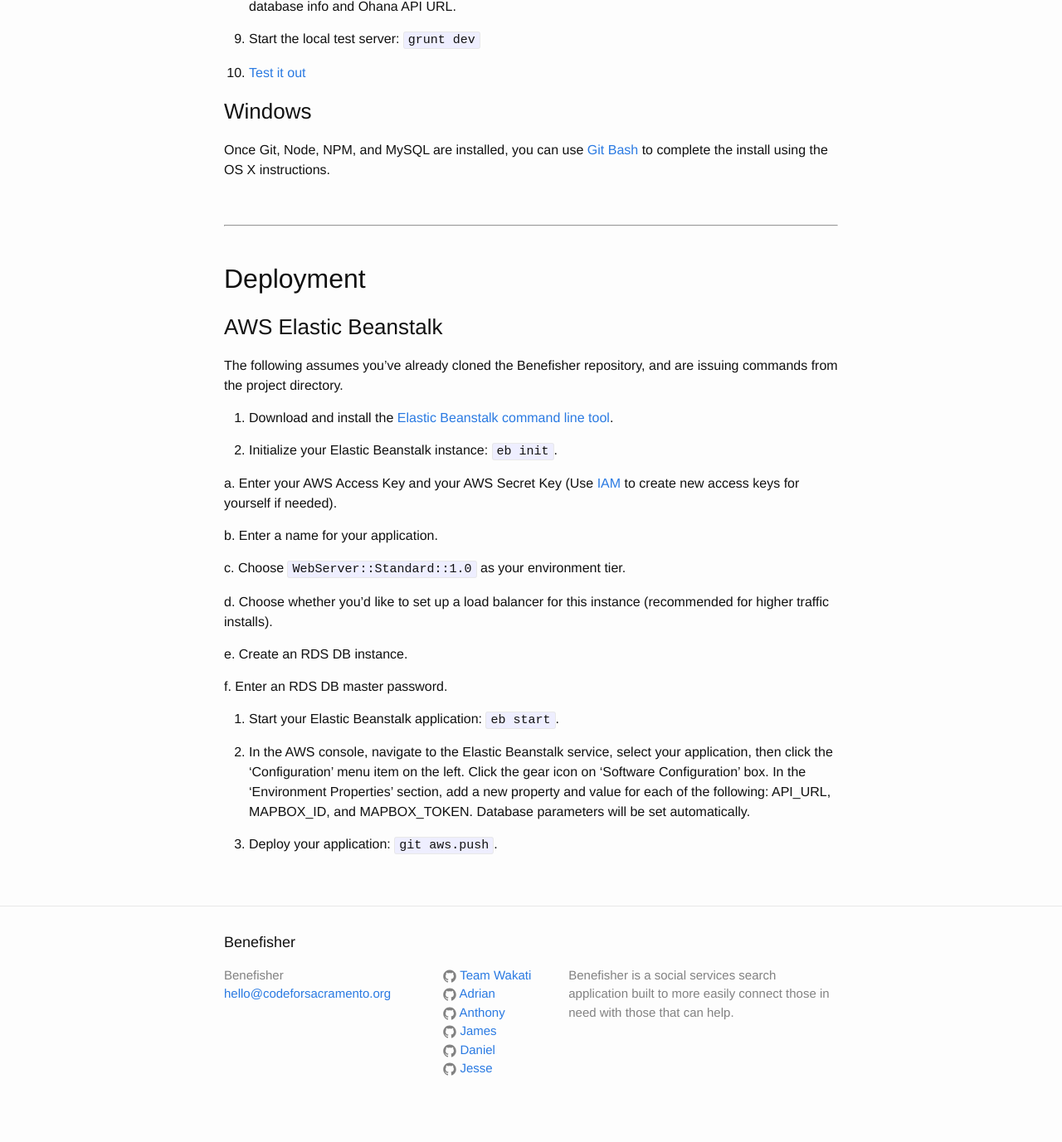
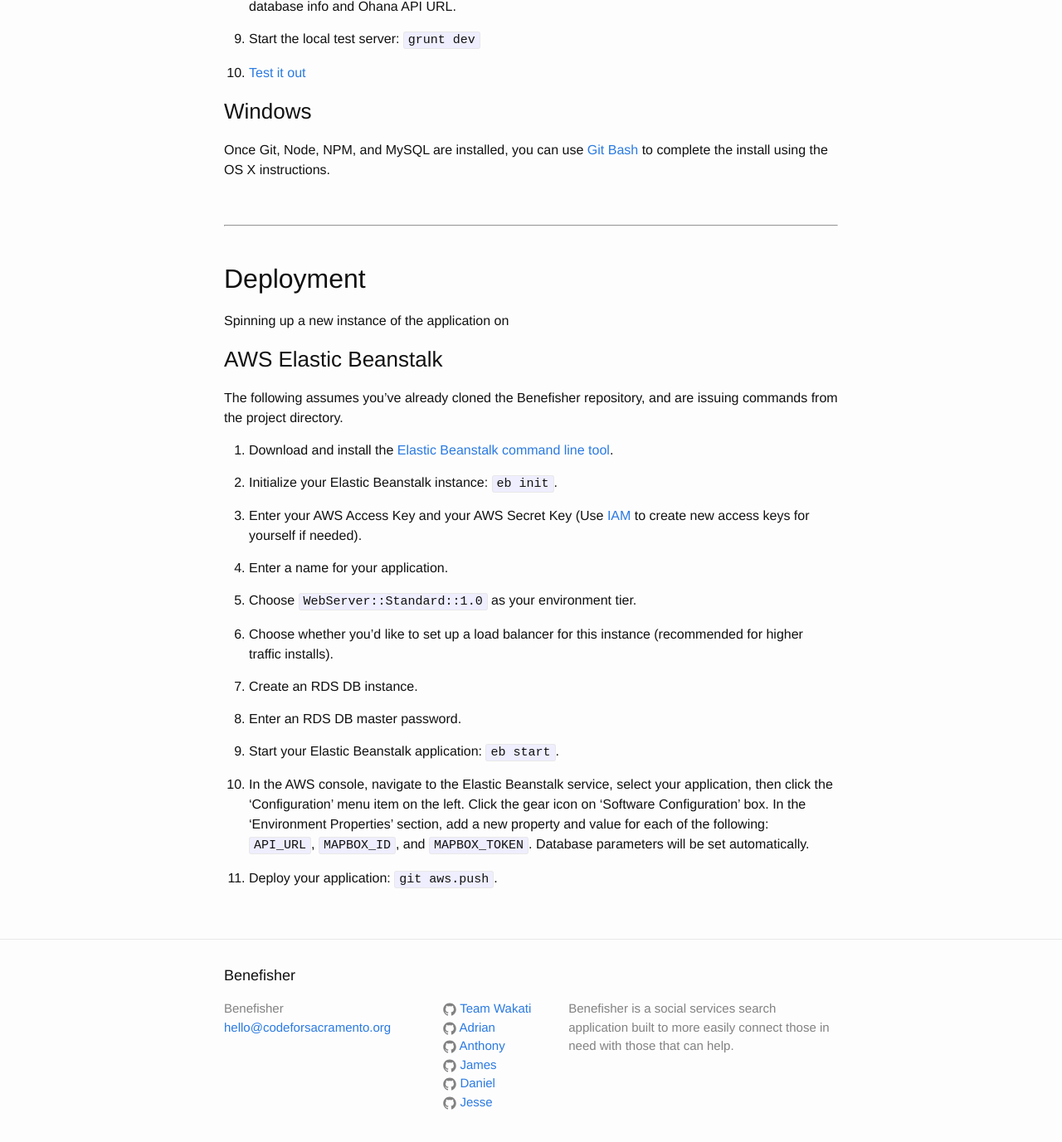
Before and after one commit to code4sac/benefisher, a Jekyll site: the page built from start.md, in a window 1280 px wide and 1400 px high, scrolled down 1114 px. Shown: the top 1377 px of the window at 83% size. Built offline with Jekyll 4.4.1, drawn with Linux system fonts in a browser that asks for light colours; some of the changed lines change nothing that is shown.

Commit message:
Update start.md

```diff
--- a/start.md
+++ b/start.md
@@ -52,6 +52,7 @@
 <br />
 
 ##Deployment
+Spinning up a new instance of the application on
 
 ###AWS Elastic Beanstalk
 
@@ -61,20 +62,20 @@
 
 2. Initialize your Elastic Beanstalk instance: `eb init`.
 
-  a. Enter your AWS Access Key and your AWS Secret Key (Use [IAM](http://docs.aws.amazon.com/IAM/latest/UserGuide/ManagingCredentials.html) to create new access keys for yourself if needed).
+  1. Enter your AWS Access Key and your AWS Secret Key (Use [IAM](http://docs.aws.amazon.com/IAM/latest/UserGuide/ManagingCredentials.html) to create new access keys for yourself if needed).
 
-  b. Enter a name for your application.
+  2. Enter a name for your application.
 
-  c. Choose `WebServer::Standard::1.0` as your environment tier.
+  3. Choose `WebServer::Standard::1.0` as your environment tier.
 
-  d. Choose whether you'd like to set up a load balancer for this instance (recommended for higher traffic installs).
+  4. Choose whether you'd like to set up a load balancer for this instance (recommended for higher traffic installs).
 
-  e. Create an RDS DB instance.
+  5. Create an RDS DB instance.
 
-  f. Enter an RDS DB master password.
+  6. Enter an RDS DB master password.
 
 3. Start your Elastic Beanstalk application: `eb start`.
 
-4. In the AWS console, navigate to the Elastic Beanstalk service, select your application, then click the 'Configuration' menu item on the left. Click the gear icon on 'Software Configuration' box. In the 'Environment Properties' section, add a new property and value for each of the following: API_URL, MAPBOX_ID, and MAPBOX_TOKEN. Database parameters will be set automatically.
+4. In the AWS console, navigate to the Elastic Beanstalk service, select your application, then click the 'Configuration' menu item on the left. Click the gear icon on 'Software Configuration' box. In the 'Environment Properties' section, add a new property and value for each of the following: `API_URL`, `MAPBOX_ID`, and `MAPBOX_TOKEN`. Database parameters will be set automatically.
 
 5. Deploy your application: `git aws.push`.
```
